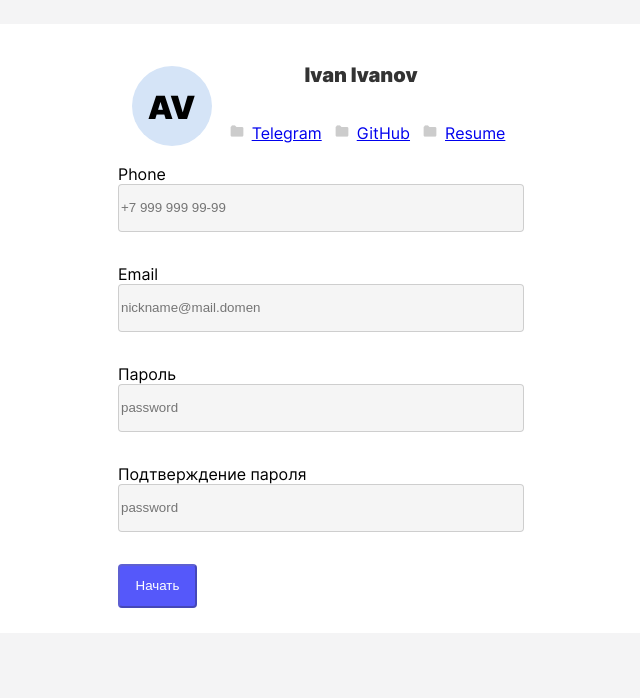
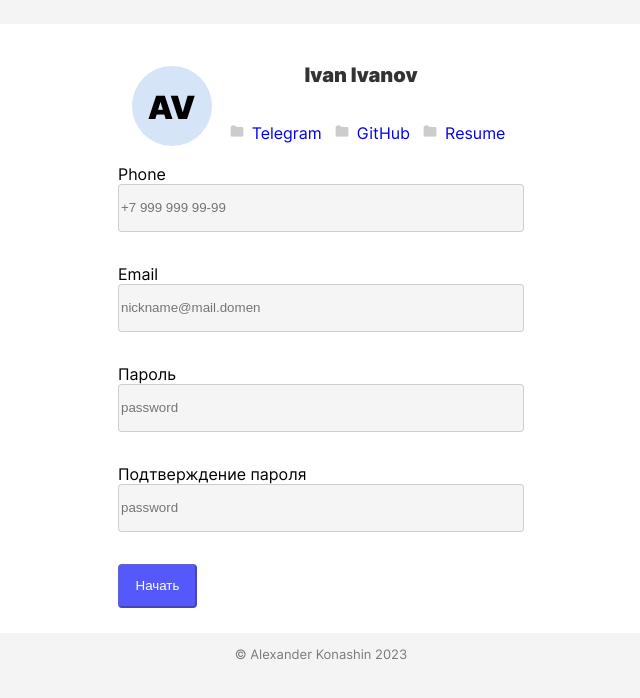
Before and after one commit to KonashinAlexander/cloud, a React (Create React App) app: page / in a window 1280 px wide. Shown: the top 698 px of the page, without its empty margins (319-959 px from the left). Built offline with nearby package versions, Linux system fonts and the light colour scheme.

Commit message:
fix(startPage) link decoration

```diff
--- a/src/App.css
+++ b/src/App.css
@@ -1,5 +1,9 @@
 
 .App {
   text-align: center;
+}
 
+.copyright {
+  opacity: .5;
+  font-size: small;
 }
--- a/src/App.tsx
+++ b/src/App.tsx
@@ -6,7 +6,6 @@ import StepTwoPage from './pages/StepTwoPage';
 import StepThreePage from './pages/StepThreePage';
 import NotFoundPage from './pages/NotFoundPage';
 import Layout from './components/layout';
-
 
 function App() {
 
@@ -21,6 +20,9 @@ function App() {
         </Route>
         <Route path="*" element={<NotFoundPage />} />
       </Routes>
+      <footer>
+        <p className='copyright'>&copy; Alexander Konashin 2023</p>
+      </footer>
     </div>
   );
 }
--- a/src/pages/pages.module.scss
+++ b/src/pages/pages.module.scss
@@ -44,6 +44,10 @@
 
                 li {
                     margin-left: 35px;
+
+                    a {
+                        text-decoration: none;
+                    }
                 }
             }
         }
```
Also changed, not shown: 1 other file (tests, documents, lock files or other folders).
